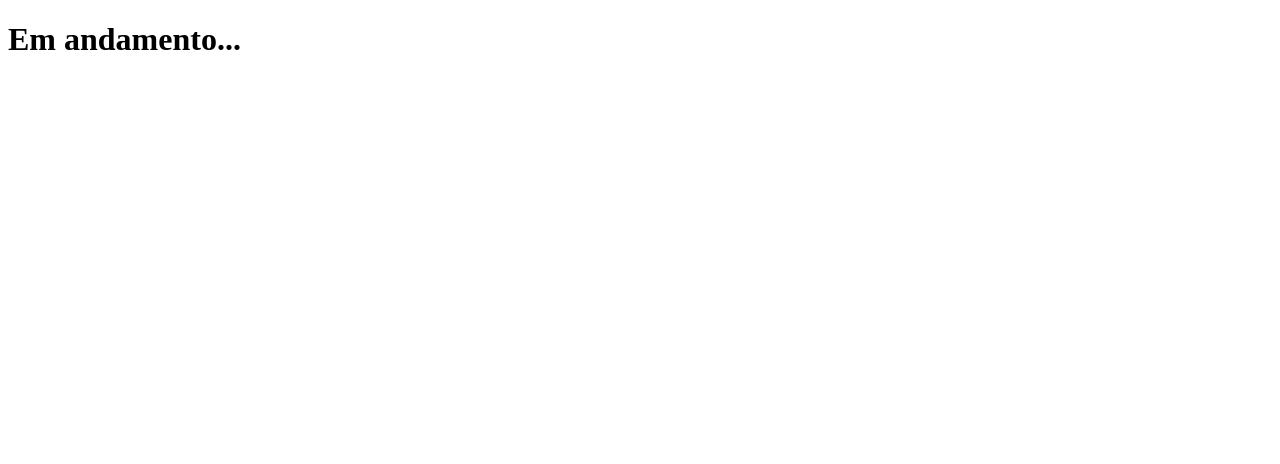
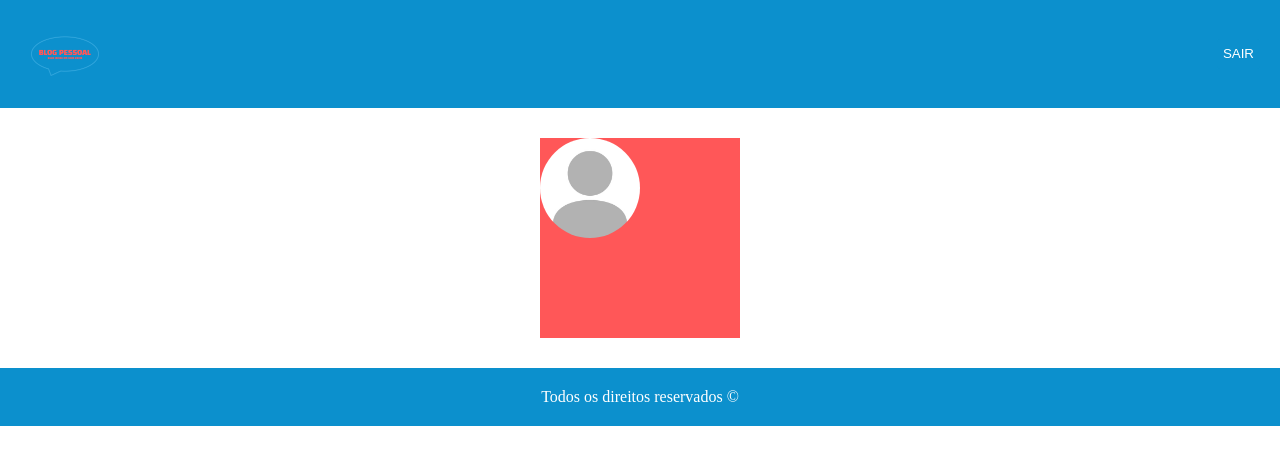
Before and after one commit to RichardMerces/projeto-pessoal, a plain HTML site: page inicio.html in a window 1280 px wide. Drawn offline with Linux system fonts and the light colour scheme.

Commit message:
criando perfil

```diff
--- a/assets/css/style.css
+++ b/assets/css/style.css
@@ -112,3 +112,51 @@
     background-color: #0c90cd;
     color: white;
 }
+
+/* Página inicial */
+
+.topo {
+    display: flex;
+    padding: 20px;
+    justify-content: center;
+    align-items: center;
+    height: auto;
+    background-color: #0c90cd;
+    color: white;
+}
+
+.img-top {
+    width: 90px;
+    height: auto;
+    margin-right: auto;
+}
+
+.btn-out input{
+    margin-left: auto;
+    text-align: right;
+    width: 100%;
+    height: 30px;
+    background-color: #0c90cd;
+    color: white;
+    border: 0;
+    border-radius: 3px;
+    cursor: pointer;
+}
+
+.btn-out :hover{
+    opacity: 50%;
+}
+
+/* Página inicial - Tela de postagens */
+
+.perfil {
+    background-color: #FF5758;
+    width: 200px;
+    height: 200px;
+}
+
+.perfil-img {
+    width: 100px;
+    height: auto;
+    border-radius: 50%;
+}
--- a/inicio.html
+++ b/inicio.html
@@ -4,9 +4,23 @@
     <meta charset="UTF-8">
     <meta http-equiv="X-UA-Compatible" content="IE=edge">
     <meta name="viewport" content="width=device-width, initial-scale=1.0">
+    <link rel="stylesheet" href="assets/css/style.css">
     <title>Inicio</title>
 </head>
-<body>
-    <h1>Em andamento...</h1>
+<body class="sem-mg">
+    <div class="topo">
+        <img class="img-top" src="assets/img/logoBlog.png" alt="logo">
+        <a class="btn-out" href="index.html">
+            <input type="button" value="SAIR">
+        </a>
+    </div>
+    <div class="container">
+        <div class="perfil">
+            <img class="perfil-img" src="assets/img/perfil.jpg" alt="foto_de_perfil">
+        </div>
+    </div>
+        <footer class="foot">
+            Todos os direitos reservados &copy
+        </footer>
 </body>
 </html>
```
Also changed, not shown: assets/img/perfil.jpg (added).
